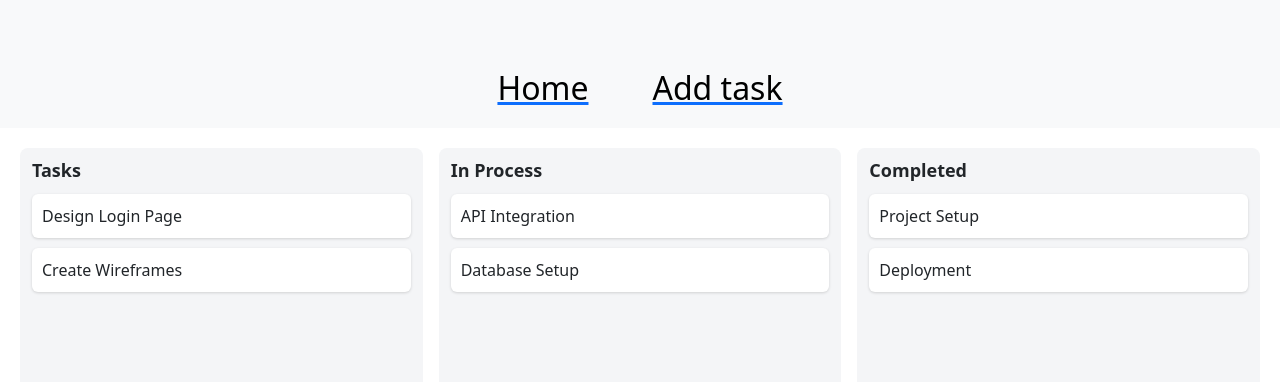
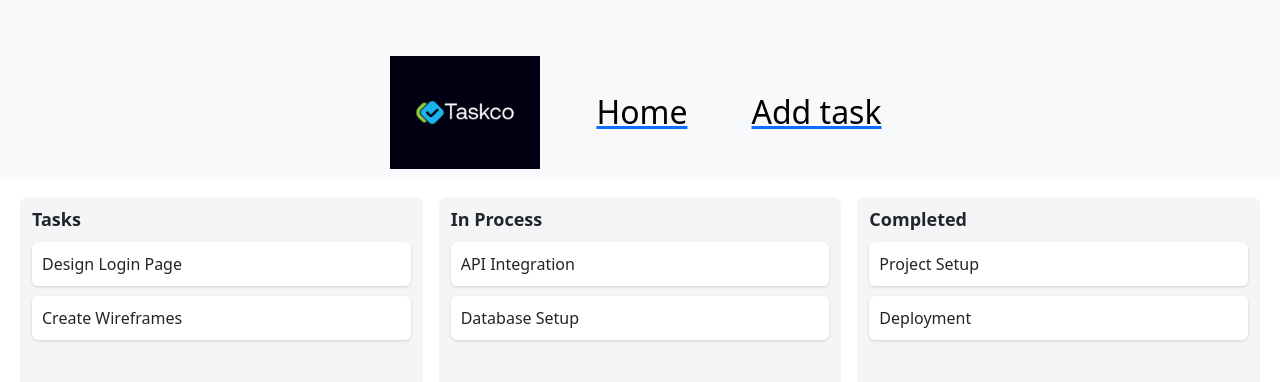
Before and after one commit to akbar98-7/Tasksaddreact, a React (Vite) app: page / in a window 1280 px wide. Shown: the top 382 px of the page. Built offline with nearby package versions, Linux system fonts and the light colour scheme.

Commit message:
Initial commit of my project

```diff
--- a/src/App.jsx
+++ b/src/App.jsx
@@ -4,6 +4,7 @@ import './App.css'
 import Home from './Components/Home'
 import AddTask from './Components/AddTask'
 import { Link } from 'react-router-dom'
+import web from './assets/web.jpg'
 
 
 function App() {
@@ -13,13 +14,16 @@ function App() {
     <>
 
       <div>
+
         <nav className="navbar navbar-expand-lg bg-body-tertiary">
+
           <div className="container-fluid ">
 
             <button className="navbar-toggler" type="button" data-bs-toggle="collapse" data-bs-target="#navbarNav" aria-controls="navbarNav" aria-expanded="false" aria-label="Toggle navigation">
               <span className="navbar-toggler-icon"></span>
             </button>
-            <div className="collapse navbar-collapse justify-content-center mt-5" id="navbarNav">
+            <div className="collapse navbar-collapse justify-content-center mt-5 gap-5" id="navbarNav">
+               <img src={web} alt="" width={150}  />
               <ul className="navbar-nav gap-5">
                 <Link to="/">
                   <li className="nav-item">
```
Also changed, not shown: src/assets/web.jpg (added).
